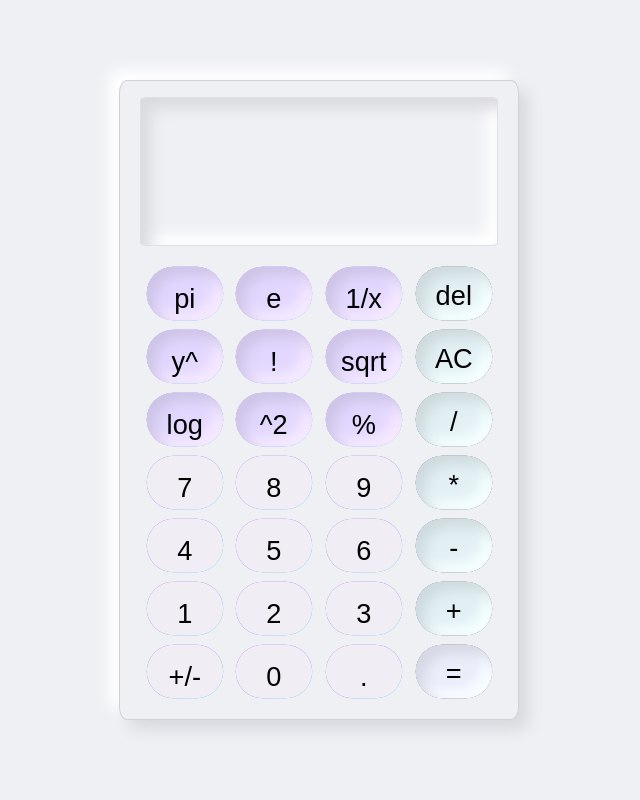
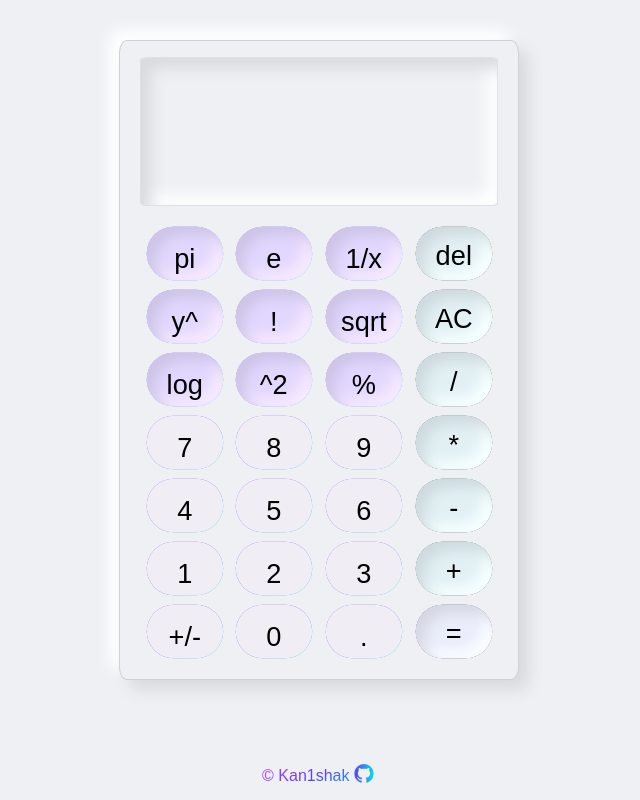
Before and after one commit to Kan1shak/calc, a plain HTML site: page index.html in a window 1280 px wide. Shown: the whole page, without its empty margins (321-961 px from the left). Drawn offline with Linux system fonts and the light colour scheme; a web font is replaced by a local one.

Commit message:
Add footer

```diff
--- a/index.html
+++ b/index.html
@@ -25,6 +25,17 @@
 
         </div>
     </div>
+        <div class="footer-container">
+            <a href="https://github.com/Kan1shak/" class="footer-link"><span class="footer-name">© Kan1shak</span>   <svg xmlns:xlink="http://www.w3.org/1999/xlink" xmlns="http://www.w3.org/2000/svg" aria-hidden="true" height="24" viewBox="0 0 16 16" version="1.1" width="24" data-view-component="true" class="octicon octicon-mark-github">
+                <defs>
+                    <linearGradient id="grad1" x1="0%" y1="0%" x2="100%" y2="0%">
+                      <stop offset="0%" style="stop-color:#5B42F3;stop-opacity:1" />
+                      <stop offset="100%" style="stop-color:#00DDEB;stop-opacity:1" />
+                    </linearGradient>
+                  </defs>
+                <path d="M8 0c4.42 0 8 3.58 8 8a8.013 8.013 0 0 1-5.45 7.59c-.4.08-.55-.17-.55-.38 0-.27.01-1.13.01-2.2 0-.75-.25-1.23-.54-1.48 1.78-.2 3.65-.88 3.65-3.95 0-.88-.31-1.59-.82-2.15.08-.2.36-1.02-.08-2.12 0 0-.67-.22-2.2.82-.64-.18-1.32-.27-2-.27-.68 0-1.36.09-2 .27-1.53-1.03-2.2-.82-2.2-.82-.44 1.1-.16 1.92-.08 2.12-.51.56-.82 1.28-.82 2.15 0 3.06 1.86 3.75 3.64 3.95-.23.2-.44.55-.51 1.07-.46.21-1.61.55-2.33-.66-.15-.24-.6-.83-1.23-.82-.67.01-.27.38.01.53.34.19.73.9.82 1.13.16.45.68 1.31 2.69.94 0 .67.01 1.3.01 1.49 0 .21-.15.45-.55.38A7.995 7.995 0 0 1 0 8c0-4.42 3.58-8 8-8Z" fill="url(#grad1)"></path>
+            </svg></a>
+        </div>
 </div>
 </body>
 </html>
--- a/style.css
+++ b/style.css
@@ -15,12 +15,14 @@
     display: flex;
     flex-direction: column;
     align-items: center;
-    justify-content: center;
+    justify-content: space-between;
     background-color: #EEF0F4;
     margin: auto;
+
 }
 
 .container{
+    margin-top: 2.5rem;
     width: 25rem;
     height: 40rem;
     display: flex;
@@ -235,3 +237,44 @@
     flex-direction: column;
     flex: 1;
 }
+
+.footer-container {
+    text-align: center;
+    align-items: center;
+    background-color: #EEF0F4;
+    width: 100%;
+    display: flex;
+    justify-content: center;
+    margin-top: 3rem;
+    margin-bottom: 0.25rem;
+    padding:  0 0 0.5rem;
+}
+.footer-link {
+    display: flex;
+    align-items: center;
+    justify-items: center;
+    font-family: bebas-neue-pro, sans-serif;
+}
+
+.footer-name {
+    font-family: bebas-neue-pro, sans-serif;
+    font-weight: 400;
+
+}
+
+.footer-container a {
+    background: linear-gradient(144deg,#AF40FF, #5B42F3 50%,#00DDEB);
+    background-clip:text;
+    -webkit-background-clip: text;
+    -webkit-text-fill-color: transparent;
+    text-decoration: none;
+    transition: scale 0.2s ease-in-out;
+}
+.footer-container a:hover {
+    scale: 1.5;
+}
+
+.octicon {
+    margin-left: 0.15rem;
+    padding-bottom: 0.3rem;
+}
```
